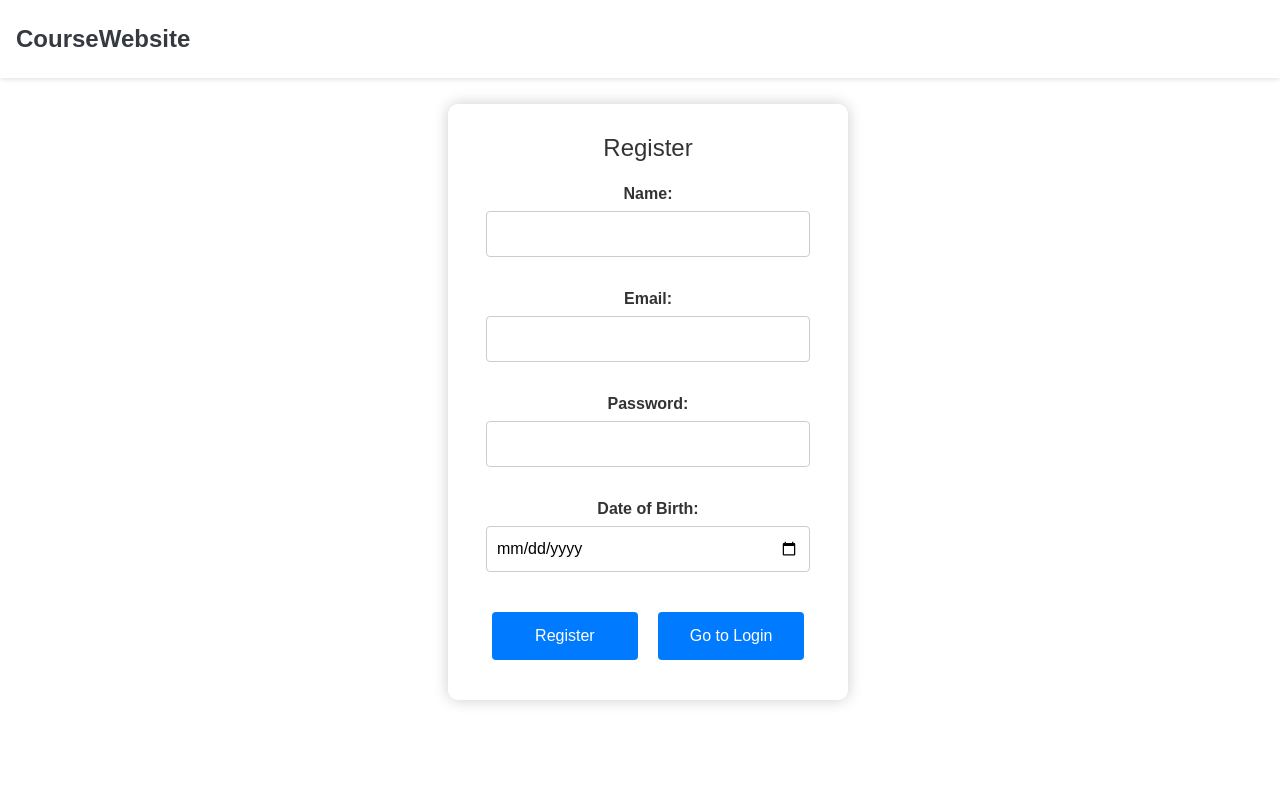
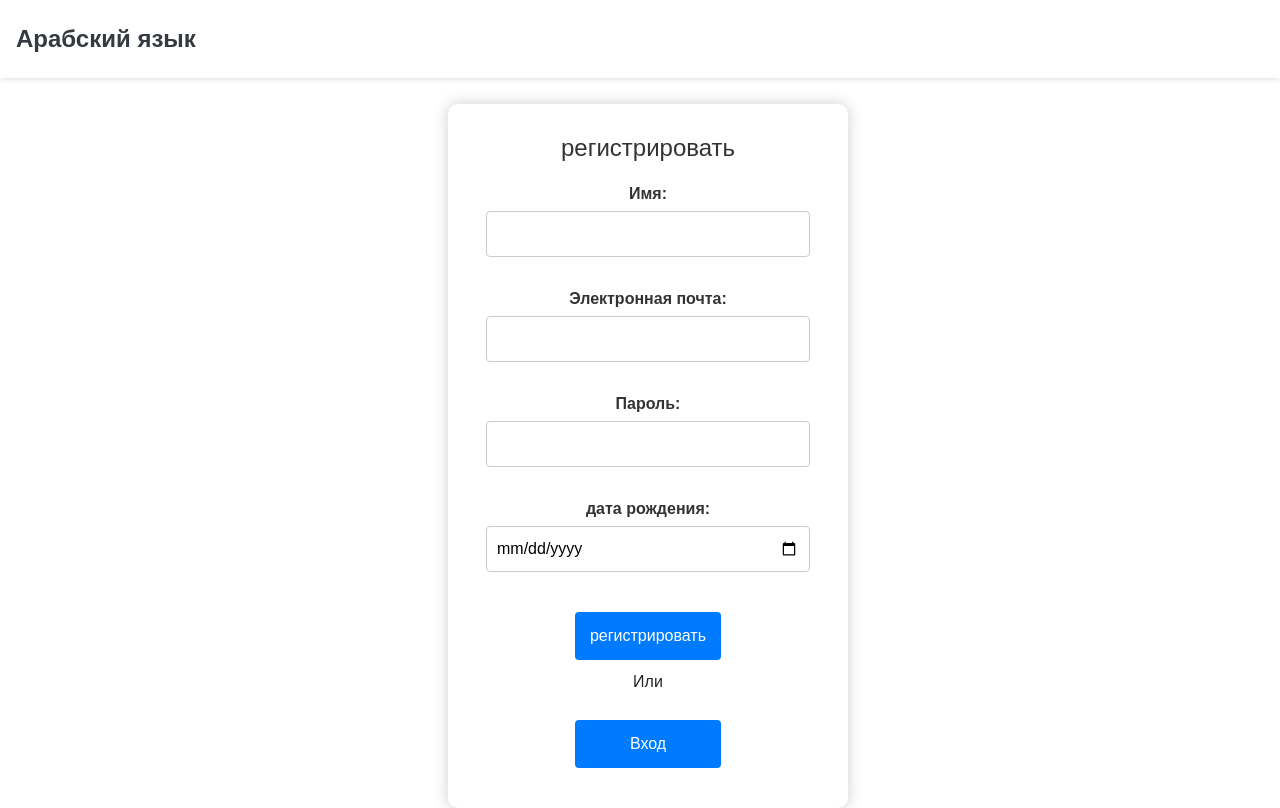
Before and after one commit to ArabicCourse/Course_Frontend, a React (Create React App) app: page /register in a window 1280 px wide. Built offline with nearby package versions, Linux system fonts and the light colour scheme.

Commit message:
Update Register.js

```diff
--- a/src/pages/Register.js
+++ b/src/pages/Register.js
@@ -37,13 +37,13 @@ const Register = () => {
     return (
         <div>
             <nav className="navbar navbar-expand-lg navbar-light">
-            <a className="navbar-brand" href="/">CourseWebsite</a>
+            <a className="navbar-brand" href="/">Арабский язык</a>
             </nav>
         <div className="register-form">
-            <h1>Register</h1>
+            <h1>регистрировать</h1>
             <form onSubmit={handleSubmit}>
                 <div>
-                    <label>Name:</label>
+                    <label>Имя:</label>
                     <input
                         type="text"
                         value={name}
@@ -52,7 +52,7 @@ const Register = () => {
                     />
                 </div>
                 <div>
-                    <label>Email:</label>
+                    <label>Электронная почта:</label>
                     <input
                         type="email"
                         value={email}
@@ -61,7 +61,7 @@ const Register = () => {
                     />
                 </div>
                 <div>
-                    <label>Password:</label>
+                    <label>Пароль:</label>
                     <input
                         type="password"
                         value={password}
@@ -70,7 +70,7 @@ const Register = () => {
                     />
                 </div>
                 <div>
-                    <label>Date of Birth:</label>
+                    <label>дата рождения:</label>
                     <input
                         type="date"
                         value={dateOfBirth}
@@ -79,10 +79,10 @@ const Register = () => {
                     />
                 </div>
                  <button type="submit" disabled={loading}>
-                        {loading ? 'Registering...' : 'Register'}
+                        {loading ? 'Регистрация...' : 'регистрировать'}
                     </button>
-
-            <button onClick={() => navigate('/login')}>Go to Login</button>
+                <p>Или</p>
+            <button onClick={() => navigate('/login')}>Вход</button>
             </form>
             {message && <p>{message}</p>}
         </div>
```
